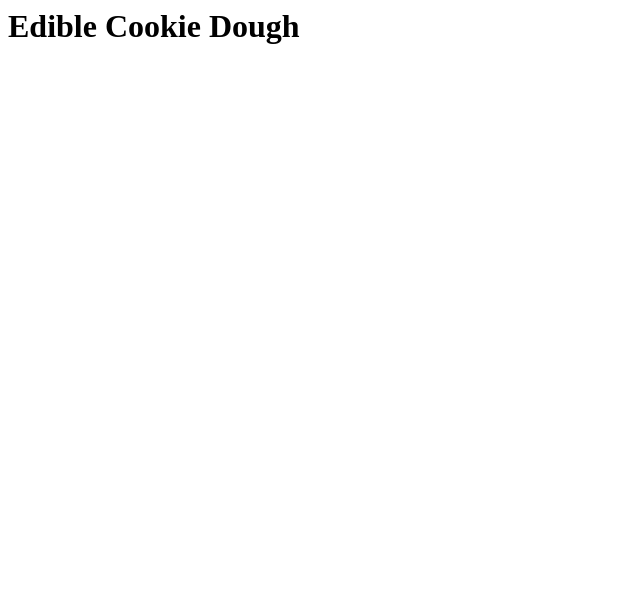
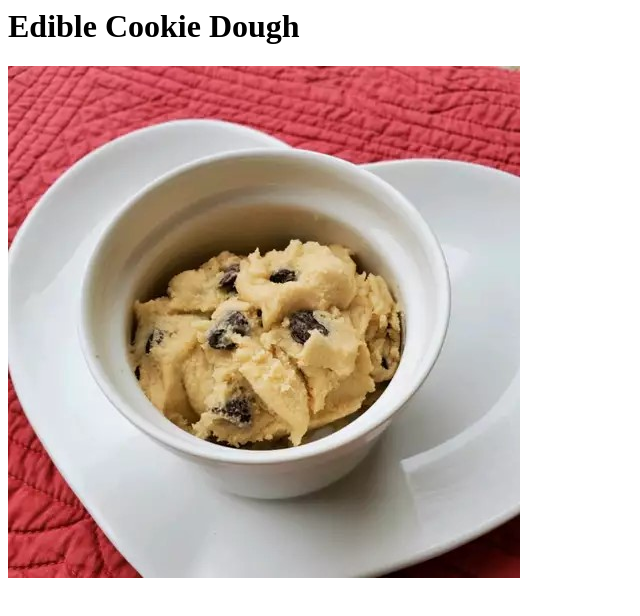
Before and after one commit to Langeryt/recipes, a plain HTML site: page recipes/EdibleCookieDough.html in a window 1280 px wide. Shown: the whole page, without its empty margins (0-640 px from the left). Drawn offline with Linux system fonts and the light colour scheme.

Commit message:
added images for Cookie Dough and updated index to add Dough link

```diff
--- a/recipes/EdibleCookieDough.html
+++ b/recipes/EdibleCookieDough.html
@@ -1,7 +1,7 @@
 <head>
     <title>Edible Cookie Dough</title>
     <h1>Edible Cookie Dough</h1>
-    <img src="" alt="" height="" width="">
+    <img src="./data/images/EdibleCookieDough.jpg" alt="Picture of Cookie Dough in a cup on a plate." height="512" width="512">
 </head>
 <body>
     <p></p>
```
Also changed, not shown: index.html (+1 -0 lines), recipes/data/images/EdibleCookieDough.jpg (added).
